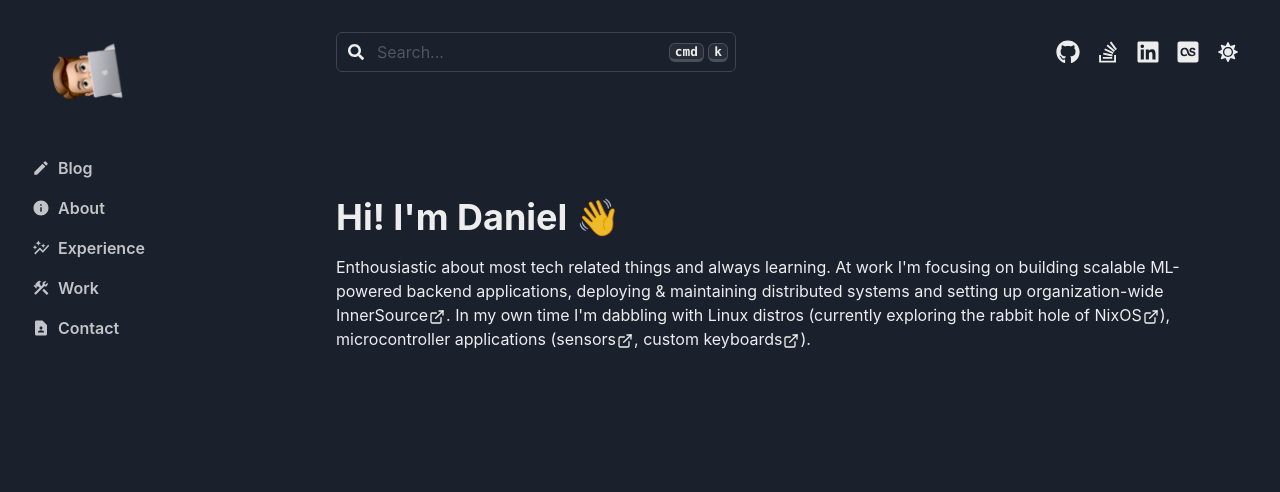
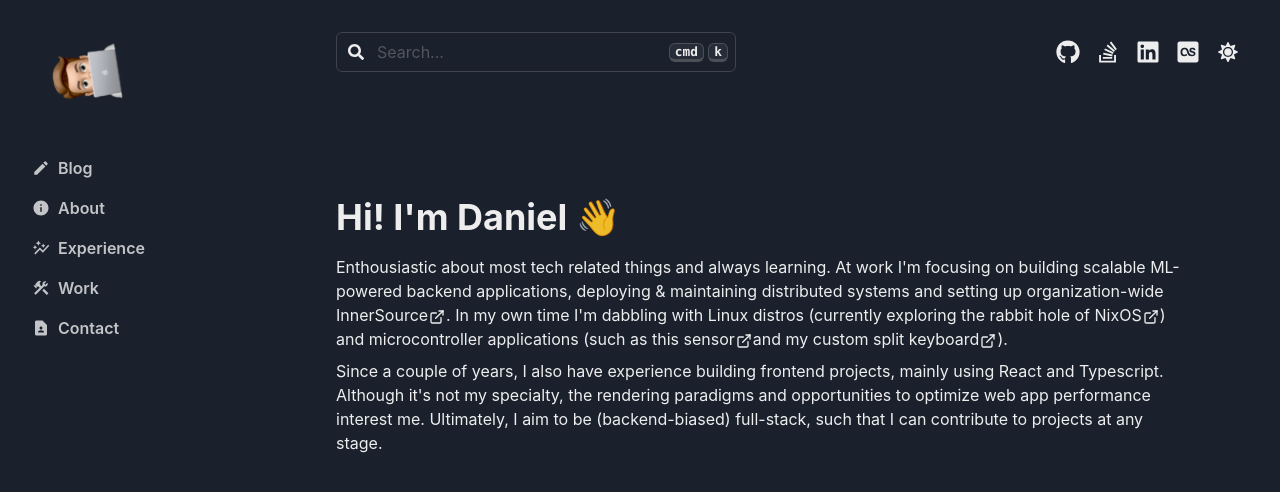
Before and after one commit to danielsteman/vite-blog, a React (Vite) app: page /about in a window 1280 px wide. Shown: the top 492 px of the page. Built offline with nearby package versions, Linux system fonts and the light colour scheme.

Commit message:
:speech_balloon: update about text

```diff
--- a/src/routes/About.tsx
+++ b/src/routes/About.tsx
@@ -27,17 +27,24 @@ const About = () => {
           NixOS
           <ExternalLinkIcon mx="1px" />
         </Link>
-        ), microcontroller applications (
+        ) and microcontroller applications (such as this{" "}
         <Link href="https://github.com/danielsteman/sousvide/tree/master">
-          sensors
+          sensor
           <ExternalLinkIcon mx="1px" />
         </Link>
-        ,{" "}
+        and my{" "}
         <Link href="https://github.com/danielsteman/ckbrd">
-          custom keyboards
+          custom split keyboard
           <ExternalLinkIcon mx="1px" />
         </Link>
         ).
+      </Text>
+      <Text mt={2}>
+        Since a couple of years, I also have experience building frontend
+        projects, mainly using React and Typescript. Although it's not my
+        specialty, the rendering paradigms and opportunities to optimize web
+        app performance interest me. Ultimately, I aim to be (backend-biased) full-stack, such that I can
+        contribute to projects at any stage.
       </Text>
     </Base>
   );
```
